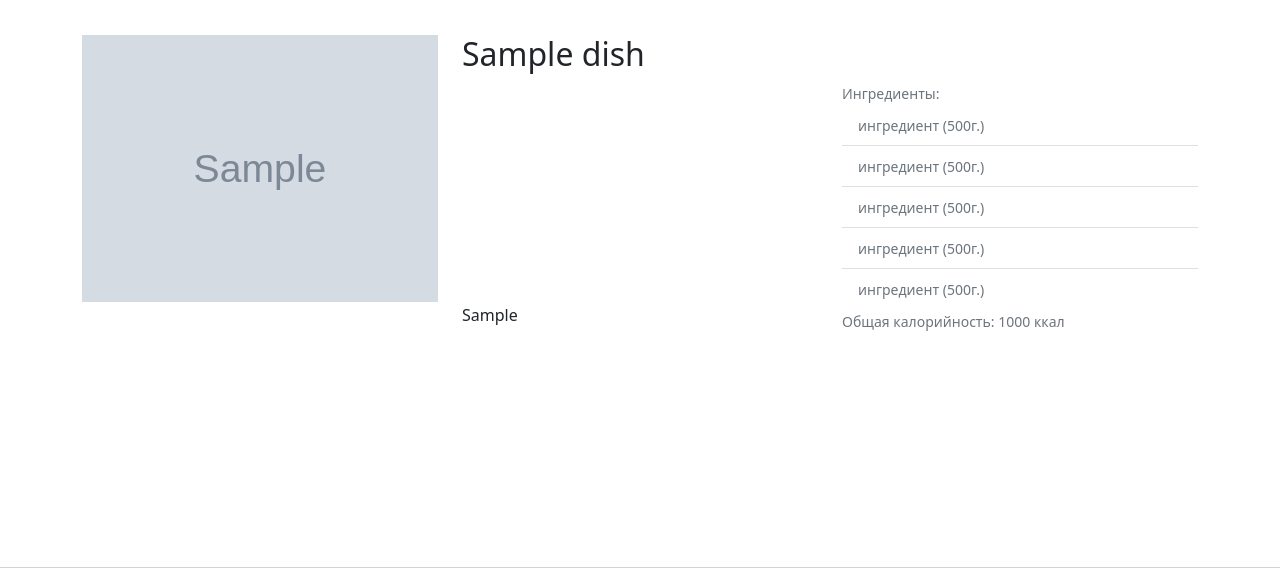
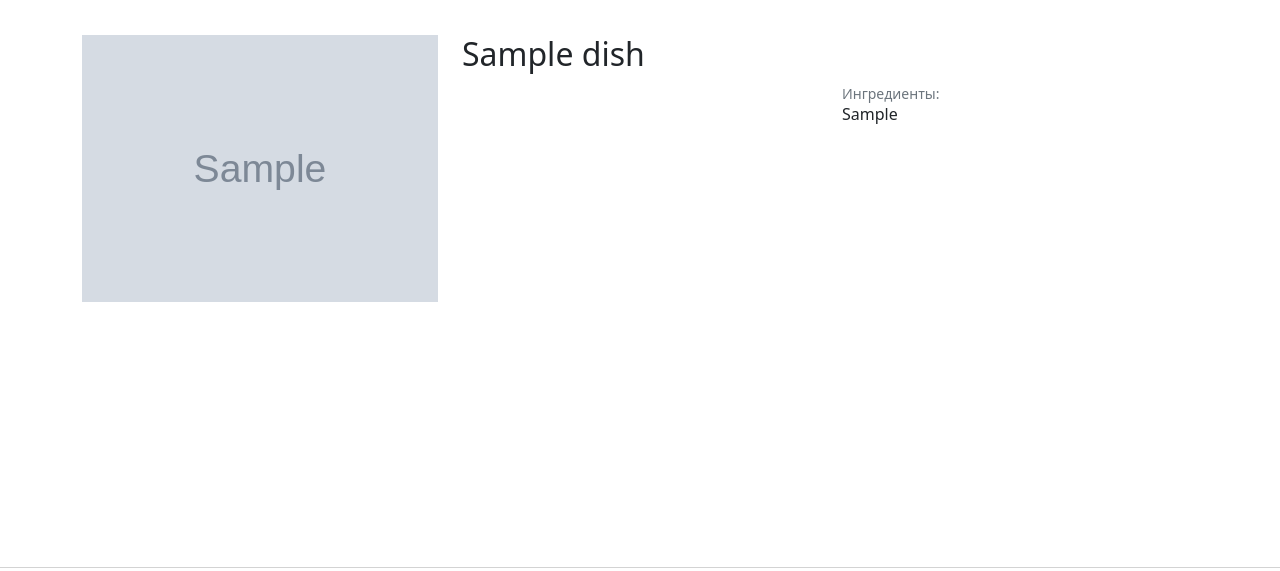
Before and after one commit to fch-yk/d_12_02_food_plan, a Django app: page /dish/1/ in a window 1280 px wide. Shown: the part 82-653 px from the top of the page. Run offline with Django 4.2, Linux system fonts and the light colour scheme; tables that the repository leaves empty hold one stand-in row (values such as "Sample post"); grey boxes marked "Sample" are stand-in pictures; parts of the project's set-up code (start-up, migrations or seed data) failed here and were passed over.

Commit message:
Remove fake ingridients

```diff
--- a/food/templates/food/dish_detail.html
+++ b/food/templates/food/dish_detail.html
@@ -15,18 +15,19 @@
                         <h2>{{ object.title }}</h2>
                         <div class="col-12 col-sm-6 d-flex flex-column justify-content-between">
                             <h6>{{ object.desvription }}</h6>
-                            <h6>{{ object.recipe }}</h6>
+
                         </div>
                         <div class="col-12 col-sm-6">
                             <small class="link-secondary">Ингредиенты:</small>
-                            <ul class="list-group list-group-flush">
+                            <h6>{{ object.recipe }}</h6>
+                            <!-- <ul class="list-group list-group-flush">
                                 <li class="list-group-item disabled"><small>ингредиент (500г.)</small></li>
                                 <li class="list-group-item disabled"><small>ингредиент (500г.)</small></li>
                                 <li class="list-group-item disabled"><small>ингредиент (500г.)</small></li>
                                 <li class="list-group-item disabled"><small>ингредиент (500г.)</small></li>
                                 <li class="list-group-item disabled"><small>ингредиент (500г.)</small></li>
                             </ul>
-                            <small class="link-secondary">Общая калорийность: 1000 ккал</small>
+                            <small class="link-secondary">Общая калорийность: 1000 ккал</small> -->
                         </div>
                     </div>
                 </div>
```
Also changed, not shown: food/templates/food/dish_list.html (+7 -6 lines).
